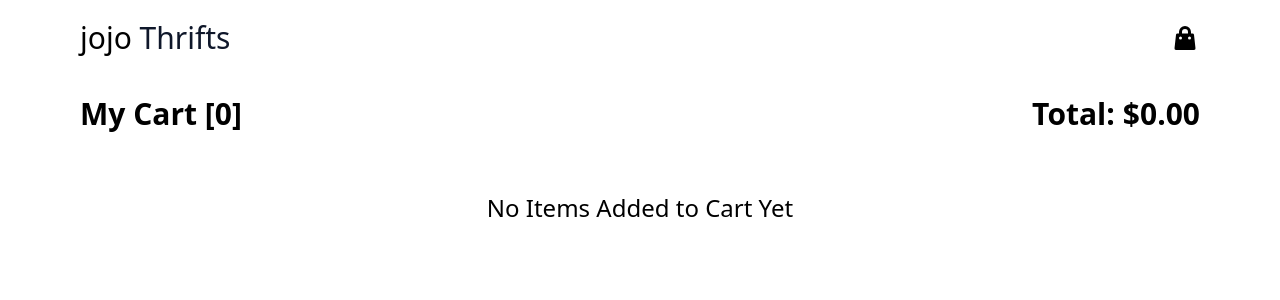
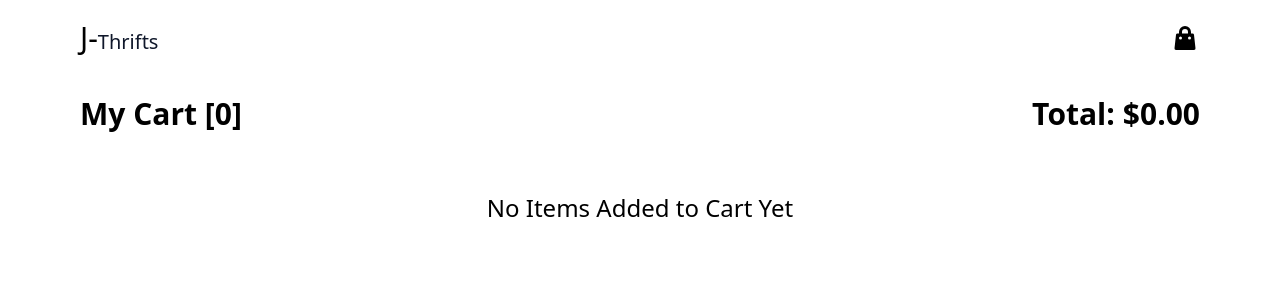
Before and after one commit to Richswag009/fakestore-ecommerce, a React (Vite) app: page /cart in a window 1280 px wide. Shown: the top 300 px of the page. Built offline with nearby package versions, Linux system fonts and the light colour scheme.

Commit message:
refactor the product layout code

```diff
--- a/src/Components/Layouts/Navbar.jsx
+++ b/src/Components/Layouts/Navbar.jsx
@@ -6,7 +6,7 @@ export default function Navbar() {
   return (
     <nav className="mx-10 lg:mx-20 flex justify-between items-center py-5">
       <NavLink to="/">
-        <h1 className="text-black text-3xl">jojo <span className="text-slate-900">Thrifts</span></h1>
+        <h1 className="text-3xl">J-<span className="text-slate-900 text-xl">Thrifts</span></h1>
       </NavLink>
       <div>
         <NavLink to="/cart">
--- a/src/Components/Products/Product.jsx
+++ b/src/Components/Products/Product.jsx
@@ -69,7 +69,7 @@ export default function Product({
         </>
       ) : (
         // <ProductItem />
-        <div className="my-10 grid grid-cols-1 md:grid-cols-2 lg:grid-cols-3 gap-8 gap-y-1 items-center">
+        <div className="my-10 grid grid-cols-1 md:grid-cols-2 lg:grid-cols-3 gap-4  items-center">
           {filter.map((product) => {
             return (
               <ProductItem
@@ -81,16 +81,7 @@ export default function Product({
             );
           })}
 
-          {/* {data.map((product) => {
-            return (
-              <ProductItem
-                key={product.id}
-                data={data}
-                product={product}
-                loading={loading}
-              />
-            );
-          })} */}
+
         </div>
       )}
     </section>
```
